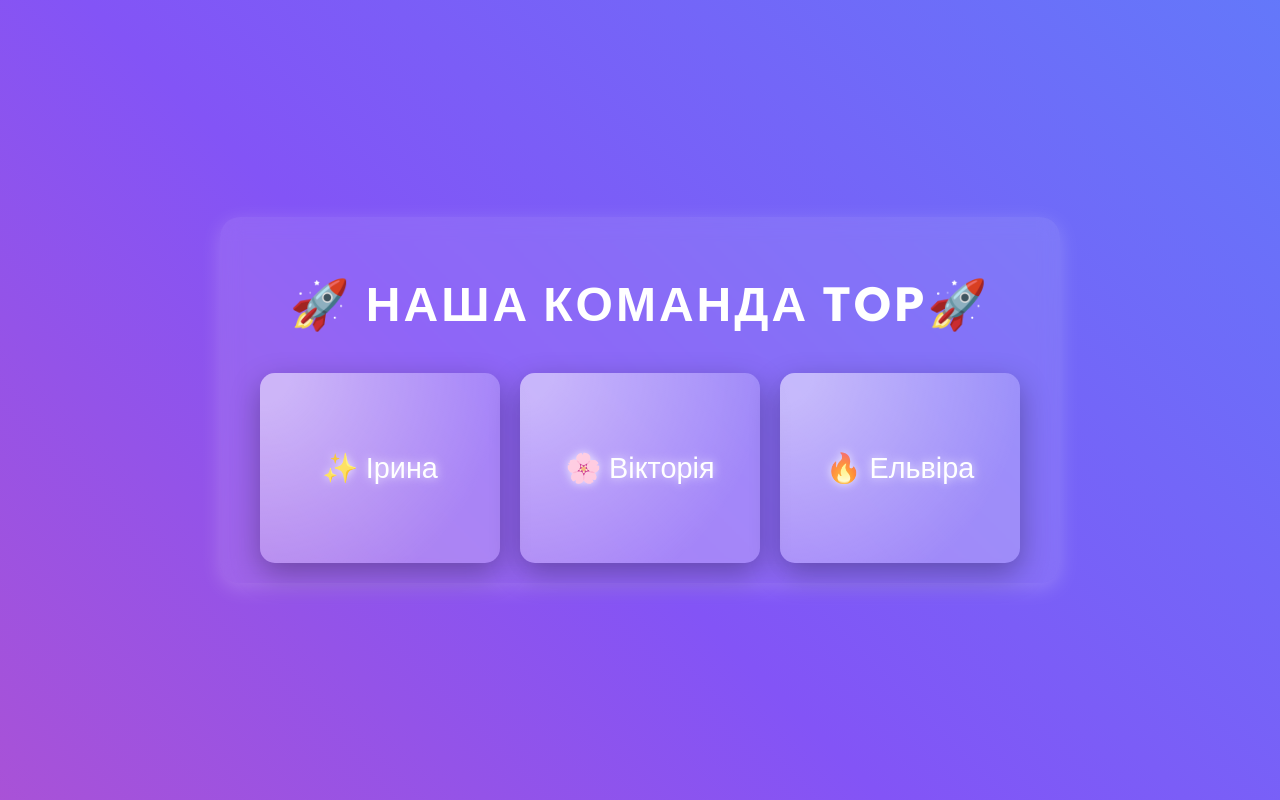
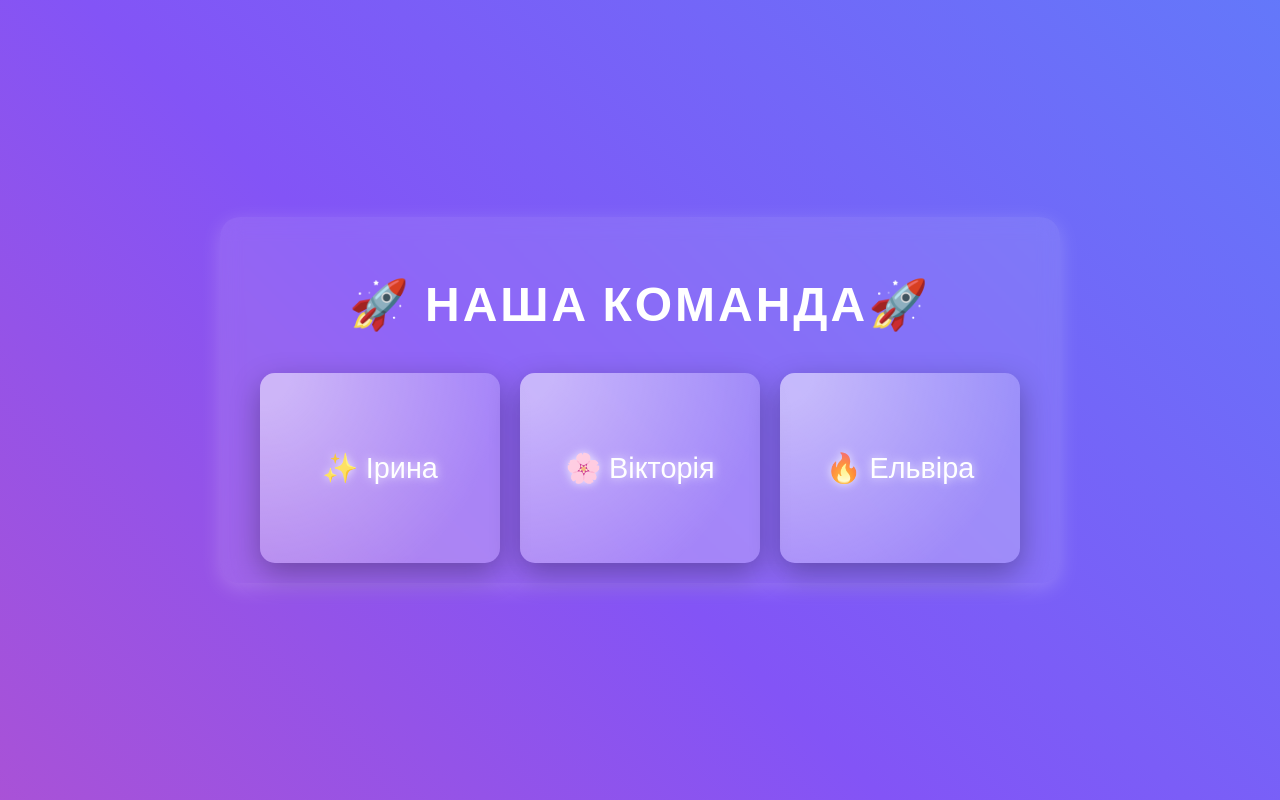
Before and after one commit to imykytenko/lab4-5, a plain HTML site: page index.html in a window 1280 px wide. Drawn offline with Linux system fonts and the light colour scheme.

Commit message:
added changes

```diff
--- a/index.html
+++ b/index.html
@@ -7,7 +7,7 @@
 </head>
 <body>
 <div class="container">
-    <h1>🚀 Наша команда TOP🚀</h1>
+    <h1>🚀 Наша команда🚀</h1>
     <div class="team">
         <div class="member">
             <h2>✨ Ірина</h2>
```
